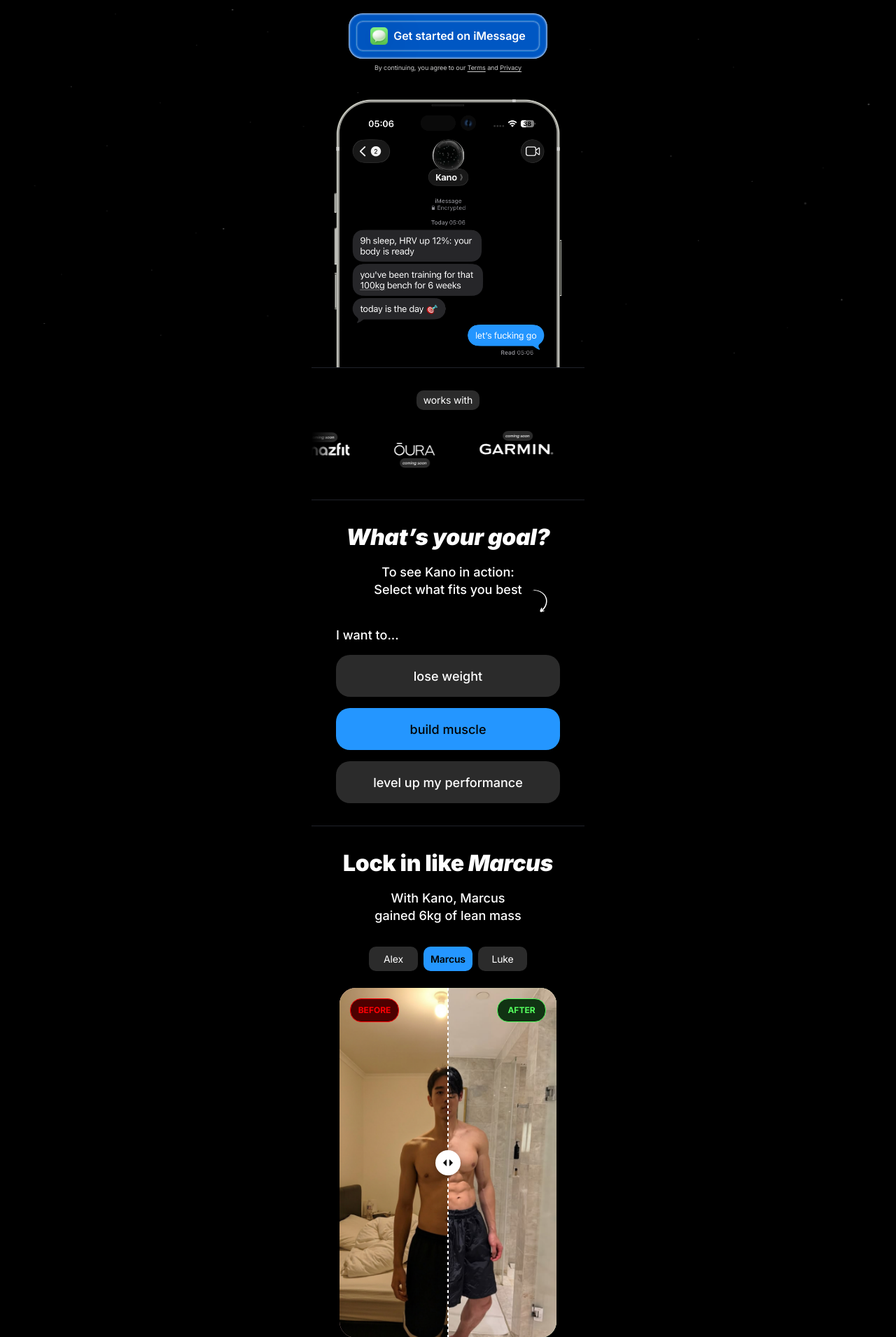
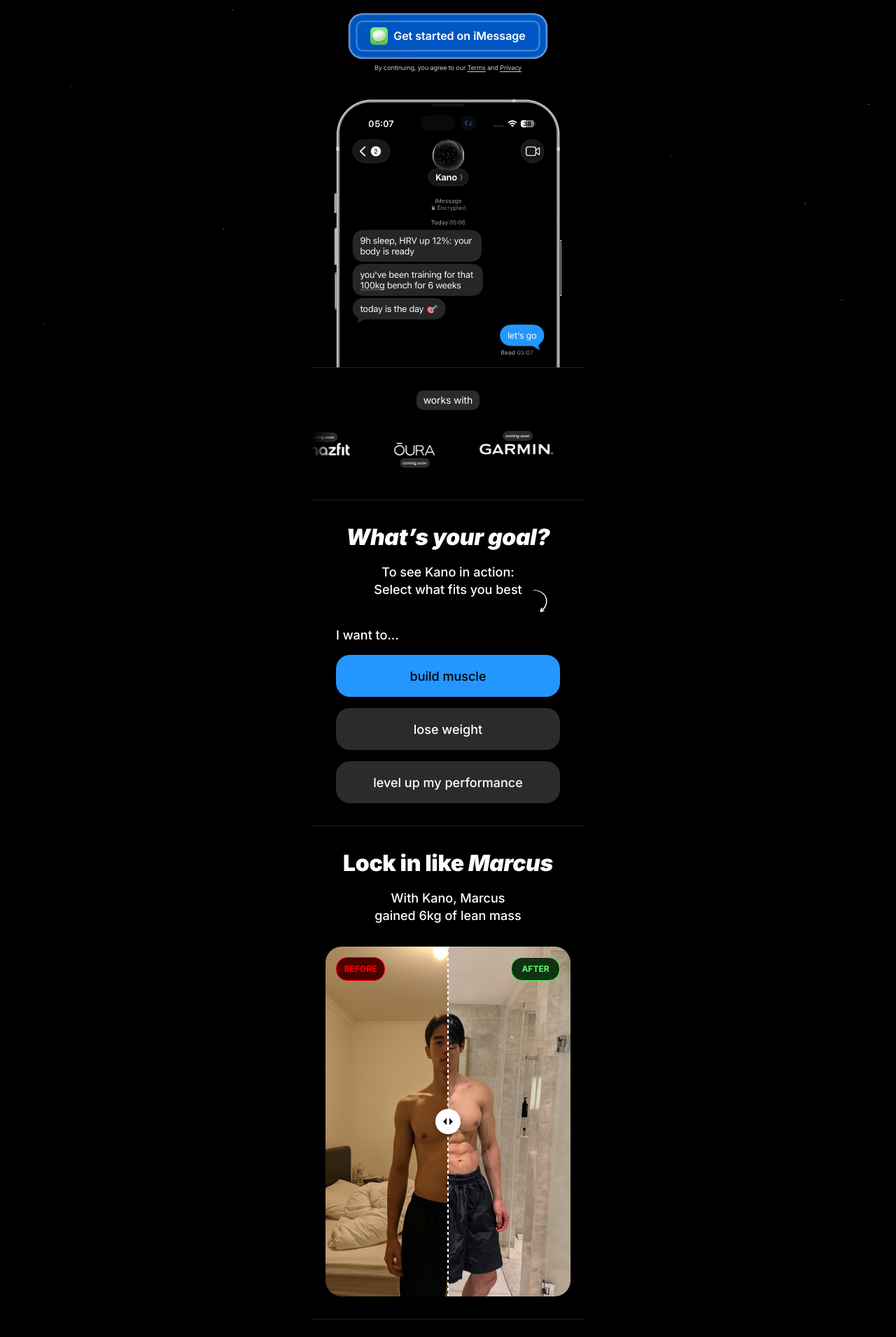
Before and after one commit to louiz7/coach, a FastAPI app: page / in a window 1280 px wide, after a click on "build muscle". Shown: the part 321-2232 px from the top of the page at 70% size. Run offline with FastAPI, Linux system fonts and the light colour scheme; parts of the project's set-up code (start-up, migrations or seed data) failed here and were passed over.

Commit message:
feat(lp): single-testimonial slider, goal reorder, auto-tease, new hero img
Before / after section:
- Dropped the Alex/Marcus/Luke tab selector entirely
- Each goal now carries one fixed `person` object (name, achievement,
  before, after) — Alex → lose weight, Marcus → build muscle, Luke →
  level up. applyGoal rewrites title/subtext and slider images directly.
- Removed the pastel placeholder colors on .compare__before /
  .compare__after; layers are transparent until the photos load.

Auto-tease:
- IntersectionObserver (threshold 0.3) fires once when the slider scrolls
  into view: settle at 50% → 78 → 22 → 50. `is-teasing` class adds a
  600ms transition to clip-path + left while the sequence runs, then is
  removed. First pointerdown (capture phase) or keydown cancels it so
  user drag stays instant. Respects prefers-reduced-motion.

Goal selector:
- Reordered to build-muscle → lose-weight → level-up
- Build-muscle radio is `checked` on the server-rendered HTML
- On boot landing.js detects the checked radio, removes body.is-locked,
  and calls applyGoal so Marcus's profile + features section render
  correctly on first paint

Hero screenshot replaced with the updated PNG.

```diff
--- a/app/static/css/style.css
+++ b/app/static/css/style.css
@@ -733,44 +733,11 @@ body.is-locked .closing-cta {
   color: #fff;
 }
 
-.compare__controls {
-  display: flex;
-  flex-direction: column;
-  align-items: center;
-  gap: 24px;
-}
-
-.compare__people {
-  display: flex;
-  gap: 8px;
-}
-
-.compare__person {
-  width: 70px;
-  height: 35px;
-  padding: 5px 10px;
-  background: #2b2b2b;
-  border: 0;
-  border-radius: 10px;
-  color: #fff;
-  font-family: "Inter", sans-serif;
-  font-weight: 400;
-  font-size: 14px;
-  line-height: 1.3;
-  letter-spacing: -0.14px;
-  text-align: center;
-  cursor: pointer;
-  transition: background-color 120ms ease, color 120ms ease;
-}
-
-.compare__person:hover {
-  background: #3a3a3a;
-}
-
-.compare__person.is-active {
-  background: #2496ff;
-  color: #000;
-  font-weight: 600;
+/* Transition only while the auto-tease animation runs. JS removes the
+   class on the first user interaction so dragging stays instant. */
+.compare__slider.is-teasing .compare__after,
+.compare__slider.is-teasing .compare__divider {
+  transition: clip-path 600ms ease-in-out, left 600ms ease-in-out;
 }
 
 .compare__slider {
@@ -799,12 +766,7 @@ body.is-locked .closing-cta {
   pointer-events: none;
 }
 
-.compare__before {
-  background: #ffc6c7;
-}
-
 .compare__after {
-  background: #d9ffd3;
   clip-path: inset(0 0 0 var(--pos));
 }
 
--- a/app/static/js/landing.js
+++ b/app/static/js/landing.js
@@ -83,20 +83,53 @@
     });
 
     setPos(parseFloat(slider.getAttribute("aria-valuenow") || "50"));
+
+    // Auto-tease: when the slider first scrolls into view, briefly drag
+    // it right → left → centre so the user sees it's interactive.
+    const reducedMotion = window.matchMedia(
+      "(prefers-reduced-motion: reduce)"
+    ).matches;
+    if (reducedMotion) return;
+
+    let teased = false;
+    const tease = () => {
+      if (teased) return;
+      teased = true;
+      slider.classList.add("is-teasing");
+      const timeouts = [
+        setTimeout(() => setPos(78), 250),
+        setTimeout(() => setPos(22), 1100),
+        setTimeout(() => setPos(50), 1900),
+        setTimeout(() => slider.classList.remove("is-teasing"), 2600),
+      ];
+      const cancel = () => {
+        timeouts.forEach(clearTimeout);
+        slider.classList.remove("is-teasing");
+      };
+      // Capture phase so we strip the transition class BEFORE the existing
+      // pointerdown handler sets --pos, otherwise the drag would lag.
+      slider.addEventListener("pointerdown", cancel, {
+        once: true,
+        capture: true,
+      });
+      slider.addEventListener("keydown", cancel, { once: true });
     };
 
-  const initCompareTabs = (group) => {
-    const tabs = group.querySelectorAll("[data-compare-tab]");
-    const section = group.closest("section");
-    const titleName = section?.querySelector(".compare__title em");
-    const subtextLead = section?.querySelector(".compare__subtext-lead");
-    const subtextTail = section?.querySelector(".compare__subtext-tail");
+    const io = new IntersectionObserver(
+      (entries) => {
+        entries.forEach((entry) => {
+          if (entry.isIntersecting) {
+            tease();
+            io.unobserve(slider);
+          }
+        });
+      },
+      { threshold: 0.3 }
+    );
+    io.observe(slider);
+  };
 
-    const slider = section?.querySelector(".compare__slider");
-    const beforeLayer = slider?.querySelector(".compare__before");
-    const afterLayer = slider?.querySelector(".compare__after");
-
-    const setLayerImage = (el, file) => {
+  const setCompareLayerImage = (el, file) => {
     if (!el) return;
     if (file) {
       el.style.backgroundImage = `url("/static/images/${file}")`;
@@ -109,30 +142,25 @@
     }
   };
 
-    const activate = (tab) => {
-      tabs.forEach((t) => {
-        const active = t === tab;
-        t.classList.toggle("is-active", active);
-        t.setAttribute("aria-selected", active ? "true" : "false");
-      });
-      const name = tab.dataset.name;
-      const achievement = tab.dataset.achievement;
-      if (titleName && name) titleName.textContent = name;
-      if (subtextLead && name) subtextLead.textContent = `With Kano, ${name}`;
-      if (subtextTail) subtextTail.textContent = achievement || "";
-      setLayerImage(beforeLayer, tab.dataset.before);
-      setLayerImage(afterLayer, tab.dataset.after);
-    };
-
-    tabs.forEach((tab) => tab.addEventListener("click", () => activate(tab)));
-
-    // Sync the slider images with whichever tab starts out active.
-    const initialActive = group.querySelector("[data-compare-tab].is-active");
-    if (initialActive) activate(initialActive);
+  const setCompareProfile = (person) => {
+    if (!person) return;
+    const titleEm = document.querySelector(".compare__title em");
+    const subtextLead = document.querySelector(".compare__subtext-lead");
+    const subtextTail = document.querySelector(".compare__subtext-tail");
+    if (titleEm) titleEm.textContent = person.name;
+    if (subtextLead) subtextLead.textContent = `With Kano, ${person.name}`;
+    if (subtextTail) subtextTail.textContent = person.achievement || "";
+    setCompareLayerImage(
+      document.querySelector(".compare__before"),
+      person.before
+    );
+    setCompareLayerImage(
+      document.querySelector(".compare__after"),
+      person.after
+    );
   };
 
   document.querySelectorAll("[data-compare]").forEach(initCompareSlider);
-  document.querySelectorAll("[data-compare-tabs]").forEach(initCompareTabs);
 
   /* ----- Rotating testimonial pill above the hero ----- */
   const TESTIMONIAL_PHRASES = [
@@ -166,7 +194,12 @@
   /* ----- Goal selector drives features + testimonial ----- */
   const GOAL_CONFIG = {
     "lose-weight": {
-      person: "alex",
+      person: {
+        name: "Alex",
+        achievement: "lost 9kg in 12 weeks",
+        before: "before-alex.png",
+        after: "after-alex.png",
+      },
       title: "Lose weight<br>with Kano",
       subtext:
         "Nutrition coaching, adaptive workout plans and daily accountability to get you to your goal",
@@ -190,7 +223,12 @@
       },
     },
     "build-muscle": {
-      person: "marcus",
+      person: {
+        name: "Marcus",
+        achievement: "gained 6kg of lean mass",
+        before: "before-marcus.png",
+        after: "after-marcus.png",
+      },
       title: "Build muscle<br>with Kano",
       subtext:
         "Progressive training plans, smart nutrition and the consistency that actually builds mass",
@@ -214,7 +252,12 @@
       },
     },
     "level-up": {
-      person: "luke",
+      person: {
+        name: "Luke",
+        achievement: "ran his first sub-20 5K",
+        before: "before-luke.png",
+        after: "after-luke.png",
+      },
       title: "Optimize your performance with Kano",
       subtext:
         "Data-driven coaching, optimized training and the structure to hit your next milestone",
@@ -268,12 +311,7 @@
       }
     });
 
-    const personTab = document.querySelector(
-      `[data-compare-tab="${config.person}"]`
-    );
-    if (personTab && personTab.getAttribute("aria-selected") !== "true") {
-      personTab.click();
-    }
+    if (config.person) setCompareProfile(config.person);
   };
 
   document.querySelectorAll('input[name="goal"]').forEach((input) => {
@@ -283,4 +321,12 @@
       applyGoal(input.value);
     });
   });
+
+  // Apply whichever goal radio starts out checked (build-muscle by default)
+  // so the rest of the page renders against the correct profile on first paint.
+  const initialGoal = document.querySelector('input[name="goal"]:checked');
+  if (initialGoal) {
+    document.body.classList.remove("is-locked");
+    applyGoal(initialGoal.value);
+  }
 })();
--- a/app/templates/index.html
+++ b/app/templates/index.html
@@ -150,12 +150,12 @@
           <p class="goal__options-label">I want to...</p>
           <ul class="goal__options" role="radiogroup" aria-labelledby="goal-title">
             {% for opt in [
-              ("lose-weight", "lose weight"),
-              ("build-muscle", "build muscle"),
-              ("level-up", "level up my performance"),
+              ("build-muscle", "build muscle", true),
+              ("lose-weight", "lose weight", false),
+              ("level-up", "level up my performance", false),
             ] %}
             <li class="goal__option">
-              <input class="goal__option-input" type="radio" name="goal" id="goal-{{ opt[0] }}" value="{{ opt[0] }}" />
+              <input class="goal__option-input" type="radio" name="goal" id="goal-{{ opt[0] }}" value="{{ opt[0] }}"{% if opt[2] %} checked{% endif %} />
               <label class="goal__option-label" for="goal-{{ opt[0] }}">{{ opt[1] }}</label>
             </li>
             {% endfor %}
@@ -173,27 +173,6 @@
           </p>
         </header>
 
-        <div class="compare__controls">
-          <div class="compare__people" role="tablist" aria-label="Choose a profile" data-compare-tabs>
-            {% for person in [
-              ("alex",   "Alex",   "lost 9kg in 12 weeks",     true,  "before-alex.png",   "after-alex.png"),
-              ("marcus", "Marcus", "gained 6kg of lean mass",  false, "before-marcus.png", "after-marcus.png"),
-              ("luke",   "Luke",   "ran his first sub-20 5K",  false, "before-luke.png",   "after-luke.png"),
-            ] %}
-            <button
-              type="button"
-              class="compare__person{% if person[3] %} is-active{% endif %}"
-              role="tab"
-              aria-selected="{{ 'true' if person[3] else 'false' }}"
-              data-compare-tab="{{ person[0] }}"
-              data-name="{{ person[1] }}"
-              data-achievement="{{ person[2] }}"
-              data-before="{{ person[4] }}"
-              data-after="{{ person[5] }}"
-            >{{ person[1] }}</button>
-            {% endfor %}
-          </div>
-
         <div
           class="compare__slider"
           role="slider"
@@ -210,7 +189,6 @@
           <span class="compare__badge compare__badge--after">AFTER</span>
           <div class="compare__divider" aria-hidden="true">
             <div class="compare__divider-grip"></div>
-            </div>
           </div>
         </div>
       </section>
```
Also changed, not shown: app/static/images/hero-chat.png. Lines whose indentation alone changed are shown as unchanged.
